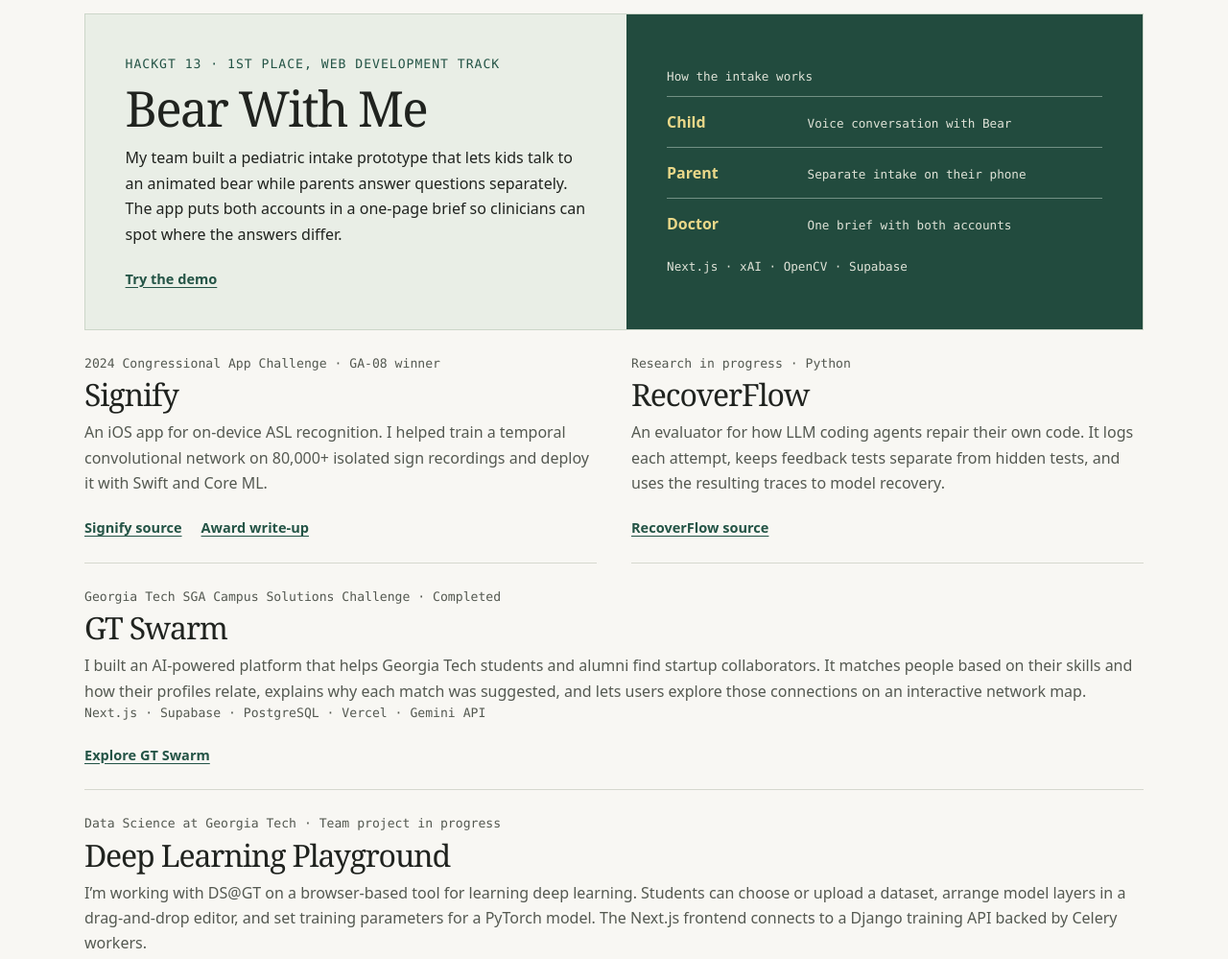
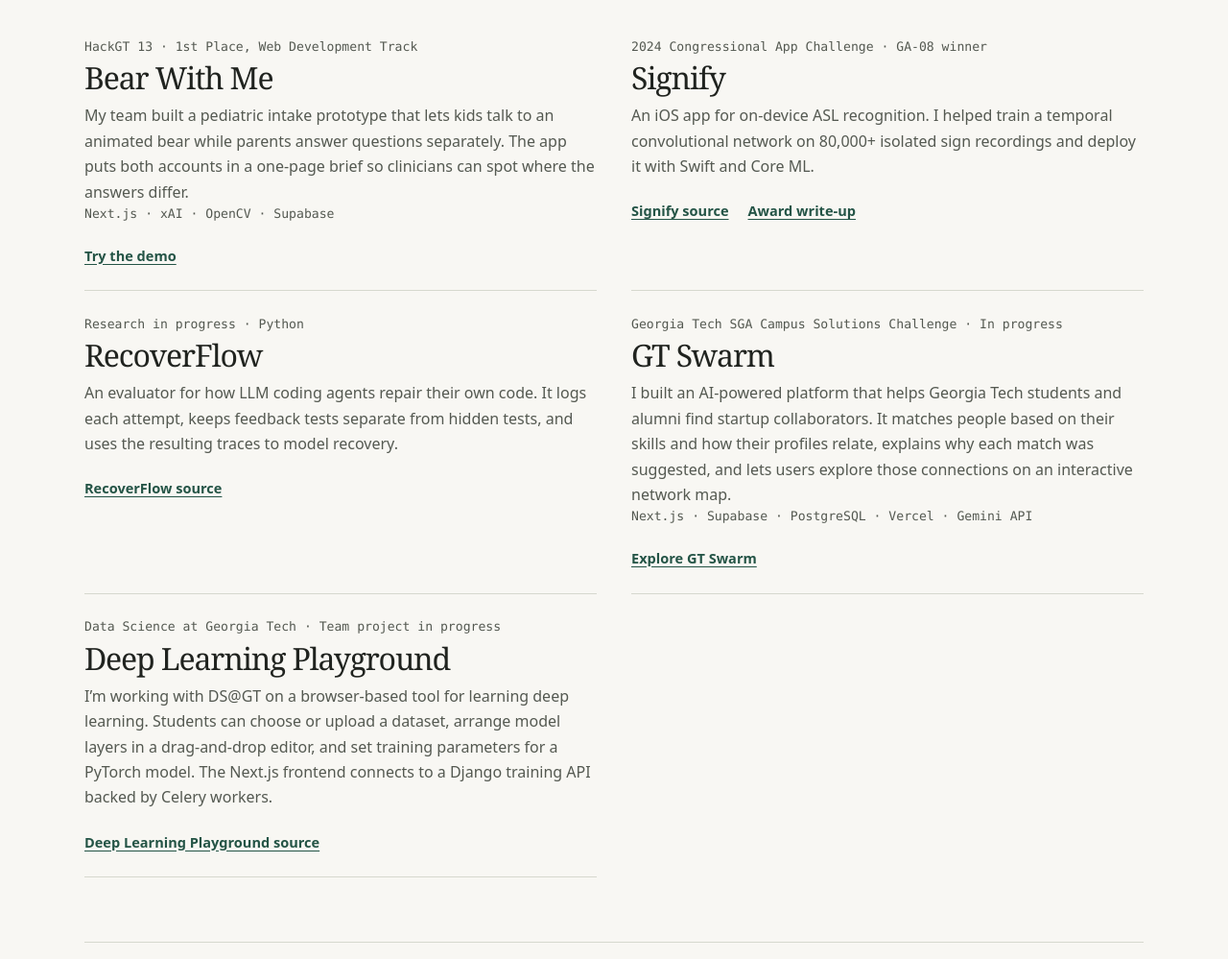
Before and after one commit to michaeldo07/michaeldo07.github.io, a plain HTML site: page index.html in a window 1280 px wide. Shown: the part 880-1879 px from the top of the page at 96% size. Drawn offline with Linux system fonts and the light colour scheme.

Commit message:
Unify project cards and mark GT Swarm in progress

```diff
--- a/index.html
+++ b/index.html
@@ -53,16 +53,7 @@ h1 { margin: .35rem 0 1.1rem; font-size: clamp(4.15rem, 9vw, 8rem); letter-spaci
 h2 { font-size: clamp(2.65rem, 5vw, 4rem); letter-spacing: -.065em; }
 h3 { font-size: clamp(1.5rem, 2.5vw, 2.08rem); letter-spacing: -.036em; }
 .meta { color: var(--muted); }
-.feature { display: grid; grid-template-columns: 1.05fr 1fr; background: #e9eee6; border: 1px solid #ccd6c9; }
-.feature-copy { padding: clamp(1.35rem, 3.5vw, 2.6rem); }
-.feature h3 { font-size: clamp(2.1rem, 4vw, 3.2rem); margin: .5rem 0 .75rem; }
-.flow { align-self: stretch; background: #224b3e; color: #fbf9ee; padding: clamp(1.35rem, 4vw, 2.6rem); display: grid; align-content: center; gap: .65rem; }
-.flow span { display: block; opacity: .87; font: .79rem/1.45 var(--mono); }
-.flow ol { margin: 0; padding: 0; list-style: none; }
-.flow li { display: grid; grid-template-columns: minmax(4.5rem, .45fr) 1fr; gap: .5rem; align-items: baseline; padding: .8rem 0; border-top: 1px solid #729084; }
-.flow strong { color: var(--gold); font-weight: 600; }
 .projects { display: grid; grid-template-columns: 1fr 1fr; column-gap: 2.25rem; }
-.project-wide { grid-column: 1 / -1; }
 .project { padding: 1.55rem 0; border-bottom: 1px solid var(--line); }
 .project h3, .entry h3 { margin: .35rem 0 .55rem; }
 .project p:not(.meta), .entry p:not(.meta) { color: var(--muted); }
@@ -90,17 +81,17 @@ h3 { font-size: clamp(1.5rem, 2.5vw, 2.08rem); letter-spacing: -.036em; }
   .wrap { width: calc(100% - 2rem); }
   .hero { grid-template-columns: 1fr; gap: 2.4rem; }
   .portrait { max-width: 14rem; transform: rotate(1deg); }
-  .feature, .projects, .entry { grid-template-columns: 1fr; }
+  .projects, .entry { grid-template-columns: 1fr; }
   .about-layout { grid-template-columns: 1fr; }
   .about-photos { max-width: 32rem; }
 }
 @media (prefers-reduced-motion: reduce) { html { scroll-behavior: auto; } }
 @media print {
   :root { --paper: white; }
-  .masthead, .portrait, .footer, .flow { display: none; }
+  .masthead, .portrait, .footer { display: none; }
   .wrap { width: 100%; }
   .hero, .section { padding: 1rem 0; }
-  .hero, .feature { display: block; }
+  .hero { display: block; }
   h1 { font-size: 3rem; }
   h2 { font-size: 2rem; }
   article, .about-photos figure { break-inside: avoid; }
@@ -147,24 +138,14 @@ h3 { font-size: clamp(1.5rem, 2.5vw, 2.08rem); letter-spacing: -.036em; }
         <h2 id="work-title">Selected work</h2>
         <a href="https://github.com/michaeldo07?tab=repositories">All GitHub repositories</a>
       </div>
-      <article class="feature">
-        <div class="feature-copy">
-          <p class="kicker">HackGT 13 · 1st Place, Web Development Track</p>
+      <div class="projects">
+        <article class="project">
+          <p class="meta">HackGT 13 · 1st Place, Web Development Track</p>
           <h3>Bear With Me</h3>
           <p>My team built a pediatric intake prototype that lets kids talk to an animated bear while parents answer questions separately. The app puts both accounts in a one-page brief so clinicians can spot where the answers differ.</p>
-          <p class="links"><a href="https://bearwithme.tech/demo">Try the demo</a></p>
-        </div>
-        <div class="flow">
-          <span>How the intake works</span>
-          <ol>
-            <li><strong>Child</strong><span>Voice conversation with Bear</span></li>
-            <li><strong>Parent</strong><span>Separate intake on their phone</span></li>
-            <li><strong>Doctor</strong><span>One brief with both accounts</span></li>
-          </ol>
-          <span>Next.js · xAI · OpenCV · Supabase</span>
-        </div>
-      </article>
-      <div class="projects">
+          <p class="meta">Next.js · xAI · OpenCV · Supabase</p>
+          <div class="links"><a href="https://bearwithme.tech/demo">Try the demo</a></div>
+        </article>
         <article class="project">
           <p class="meta">2024 Congressional App Challenge · GA-08 winner</p>
           <h3>Signify</h3>
@@ -177,14 +158,14 @@ h3 { font-size: clamp(1.5rem, 2.5vw, 2.08rem); letter-spacing: -.036em; }
           <p>An evaluator for how LLM coding agents repair their own code. It logs each attempt, keeps feedback tests separate from hidden tests, and uses the resulting traces to model recovery.</p>
           <div class="links"><a href="https://github.com/michaeldo07/recoverflow">RecoverFlow source</a></div>
         </article>
-        <article class="project project-wide">
-          <p class="meta">Georgia Tech SGA Campus Solutions Challenge · Completed</p>
+        <article class="project">
+          <p class="meta">Georgia Tech SGA Campus Solutions Challenge · In progress</p>
           <h3>GT Swarm</h3>
           <p>I built an AI-powered platform that helps Georgia Tech students and alumni find startup collaborators. It matches people based on their skills and how their profiles relate, explains why each match was suggested, and lets users explore those connections on an interactive network map.</p>
           <p class="meta">Next.js · Supabase · PostgreSQL · Vercel · Gemini API</p>
           <div class="links"><a href="https://gtswarm.vercel.app/">Explore GT Swarm</a></div>
         </article>
-        <article class="project project-wide">
+        <article class="project">
           <p class="meta">Data Science at Georgia Tech · Team project in progress</p>
           <h3>Deep Learning Playground</h3>
           <p>I’m working with DS@GT on a browser-based tool for learning deep learning. Students can choose or upload a dataset, arrange model layers in a drag-and-drop editor, and set training parameters for a PyTorch model. The Next.js frontend connects to a Django training API backed by Celery workers.</p>
```
